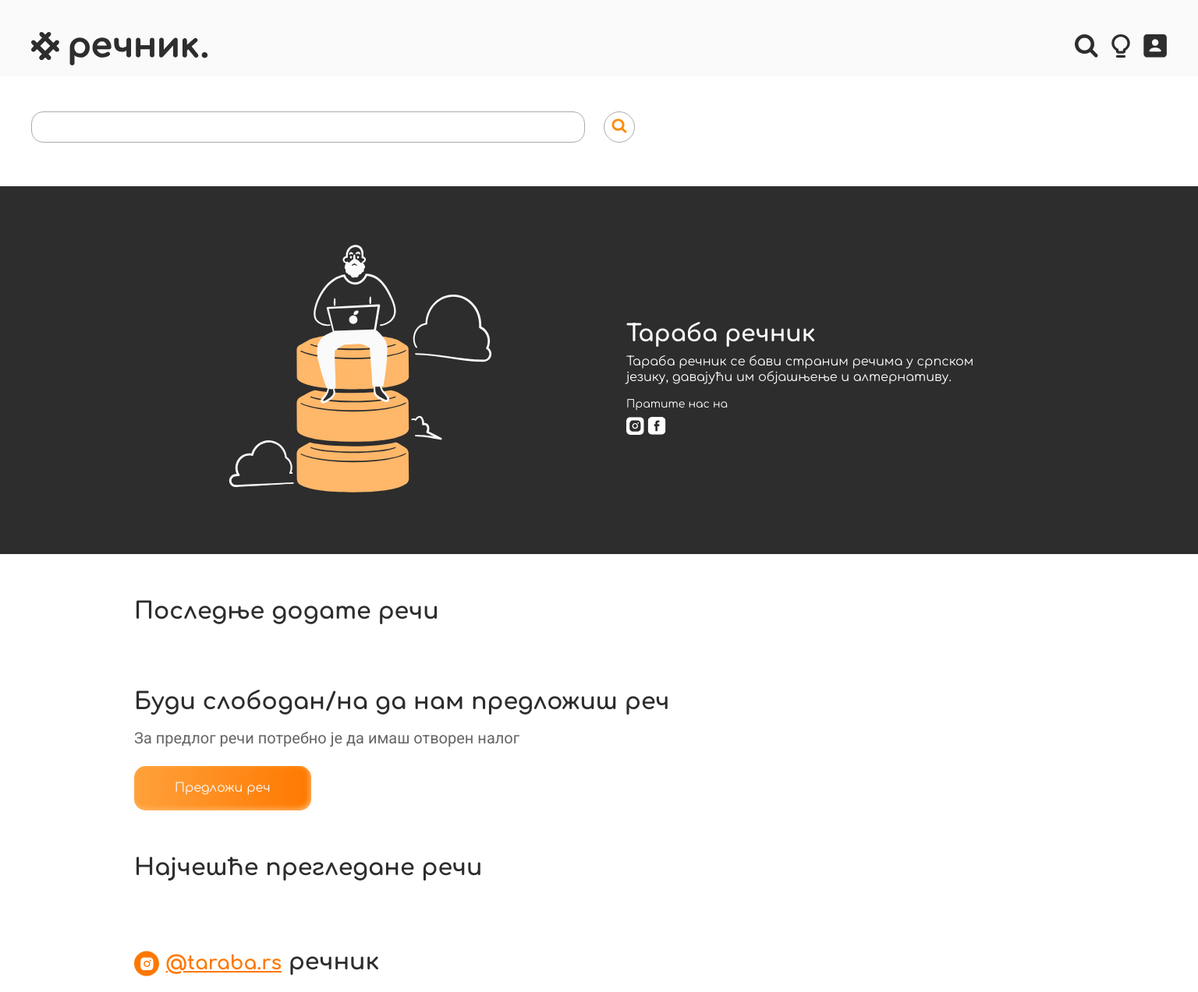
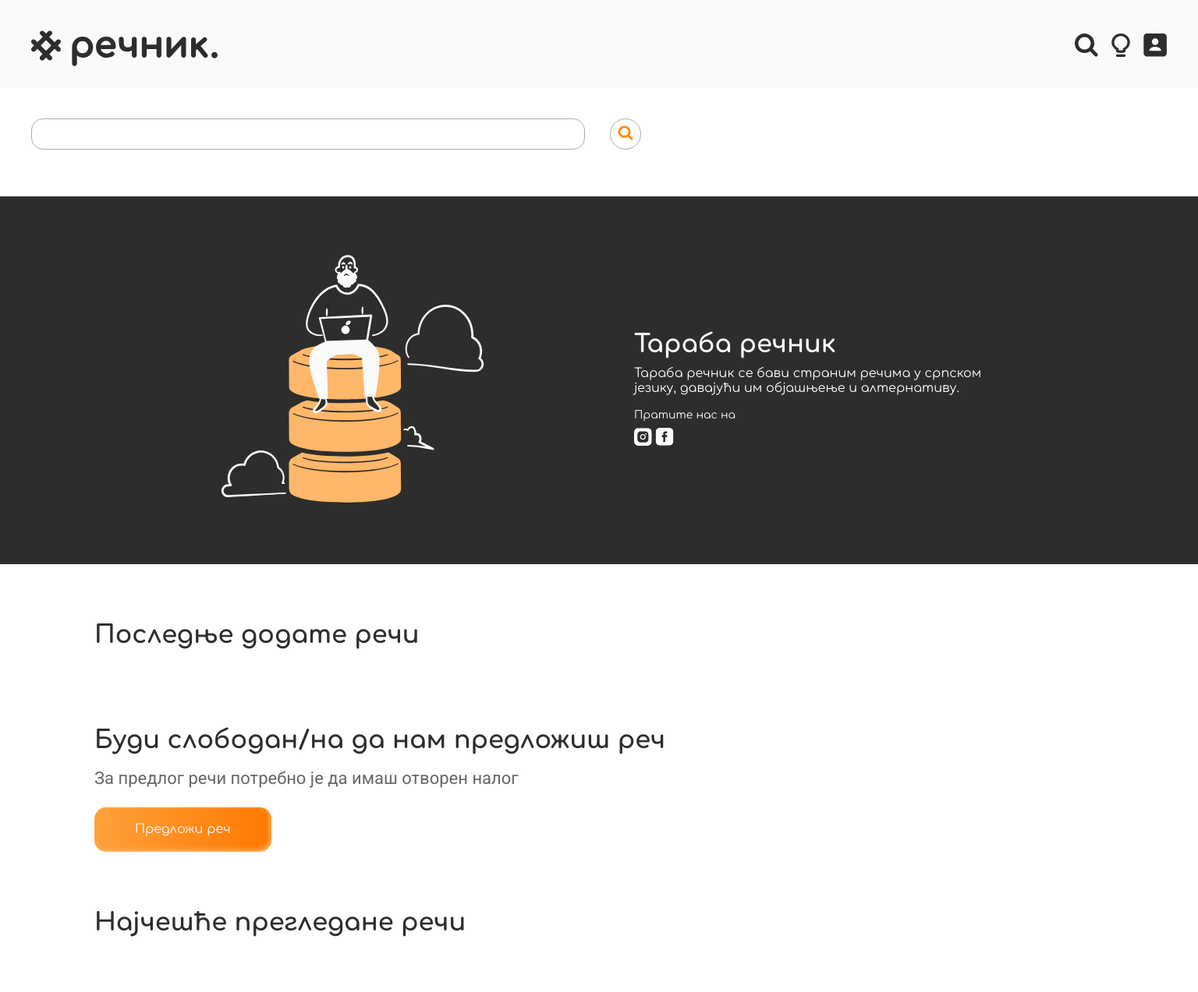
Before and after one commit to stojic3/taraba, a plain HTML site: page index.html in a window 1536 px wide. Shown: the top 1273 px of the page at 78% size. Drawn offline with Linux system fonts and the light colour scheme.

Commit message:
MEDIA QUERY 1440PX

```diff
--- a/styles/_header.scss
+++ b/styles/_header.scss
@@ -10,6 +10,10 @@
   @media (min-width: 48rem) {
     padding-left: 2.5rem;
     padding-right: 2.5rem;
+  }
+  @media (min-width: 90rem) {
+    padding-top: 1.977rem;
+    padding-bottom: 1.53rem;
   }
 }
 
@@ -25,6 +29,9 @@
     }
     @media (min-width: 85.375rem) {
       height: 3.3125rem;
+    }
+    @media (min-width: 90rem) {
+      height: 3.5rem;
     }
   }
 
@@ -57,7 +64,9 @@
     }
     @media (min-width: 85.375rem) {
       width: 2.1875rem;
-      width: 2.1875rem;
+    }
+    @media (min-width: 90rem) {
+      width: 2.3125rem;
     }
   }
 }
--- a/styles/_hero.scss
+++ b/styles/_hero.scss
@@ -17,6 +17,9 @@
   }
   @media (min-width: 85.375rem) {
     gap: 10.25rem;
+  }
+  @media (min-width: 90rem) {
+    gap: 11.5rem;
   }
 }
 
--- a/styles/_instagram.scss
+++ b/styles/_instagram.scss
@@ -14,17 +14,13 @@
   @media (min-width: 48rem) {
     width: 2.016rem;
   }
+  @media (min-width: 85.375rem) {
+    width: 2.3125rem;
+  }
 }
 
 .instagram__link {
   color: $clr--accent;
-  font-size: 1.125rem;
-  line-height: 1.375;
-
-  @media (min-width: 48rem) {
-    font-size: 1.5625rem;
-    line-height: 1.89875;
-  }
 }
 
 .img__container {
@@ -36,6 +32,9 @@
   @media (min-width: 48rem) {
     padding-top: 1.5rem;
   }
+  @media (min-width: 85.375rem) {
+    padding-top: 2rem;
+  }
   & img {
     min-width: 10rem;
     border-radius: $b-rad;
@@ -46,5 +45,8 @@
     @media (min-width: 85.375rem) {
       max-width: 18.875rem;
     }
+    @media (min-width: 85.375rem) {
+      max-width: 20.0625rem;
+    }
   }
 }
--- a/styles/_navigation.scss
+++ b/styles/_navigation.scss
@@ -7,6 +7,10 @@
 
   @media (min-width: 48rem) {
     padding-top: 2.8125rem;
+  }
+  @media (min-width: 90rem) {
+    padding-top: 2.5rem;
+    padding-bottom: 3.75rem;
   }
   .btn__nav_expand {
     & img {
@@ -25,6 +29,10 @@
   display: flex;
   flex-direction: row;
   gap: 1.5rem;
+
+  @media (min-width: 90rem) {
+    gap: 2rem;
+  }
   .letters {
     height: 2.5rem;
     width: 12.5rem;
--- a/styles/abstracts/_config.scss
+++ b/styles/abstracts/_config.scss
@@ -43,7 +43,8 @@ h2,
 h3 {
   font-family: $font-primary;
 }
-h2 {
+h2,
+.instagram__link {
   font-weight: 700;
   font-size: 1.125rem;
   line-height: 1.375rem;
@@ -56,6 +57,10 @@ h2 {
   @media (min-width: 85.375rem) {
     font-size: 1.875rem;
     line-height: 2.278rem;
+  }
+  @media (min-width: 90rem) {
+    font-size: 2rem;
+    line-height: 2.43rem;
   }
 }
 
@@ -71,6 +76,10 @@ h2 {
   @media (min-width: 85.375rem) {
     font-size: 1.25rem;
     line-height: 1.465rem;
+  }
+  @media (min-width: 90rem) {
+    font-size: 1.375rem;
+    line-height: 1.61rem;
   }
 }
 
@@ -98,28 +107,3 @@ h2 {
     font-size: 1rem;
   }
 }
-
-.main__nav,
-.last-added__section,
-.suggest-word__section,
-.frequently__section,
-.instagram__section {
-  @media (min-width: 48rem) {
-    padding-left: 2.5rem;
-    padding-right: 2.5rem;
-  }
-}
-
-.last-added__section,
-.suggest-word__section,
-.frequently__section,
-.instagram__section {
-  @media (min-width: 64rem) {
-    padding-left: 8rem;
-    padding-right: 8rem;
-  }
-  @media (min-width: 85.375rem) {
-    padding: 0 10.75rem;
-    margin-top: 3.5rem;
-  }
-}
--- /dev/null
+++ b/styles/abstracts/_paddings.scss
@@ -0,0 +1,28 @@
+.main__nav,
+.last-added__section,
+.suggest-word__section,
+.frequently__section,
+.instagram__section {
+  @media (min-width: 48rem) {
+    padding-left: 2.5rem;
+    padding-right: 2.5rem;
+  }
+}
+
+.last-added__section,
+.suggest-word__section,
+.frequently__section,
+.instagram__section {
+  @media (min-width: 64rem) {
+    padding-left: 8rem;
+    padding-right: 8rem;
+  }
+  @media (min-width: 85.375rem) {
+    padding: 0 10.75rem;
+    margin-top: 3.5rem;
+  }
+  @media (min-width: 90rem) {
+    padding: 0 7.5625rem;
+    margin-top: 4.5rem;
+  }
+}
--- a/styles/main.scss
+++ b/styles/main.scss
@@ -7,3 +7,4 @@
 @import "./suggest.scss";
 @import "./frequently.scss";
 @import "./instagram.scss";
+@import "./abstracts/paddings.scss";
```
Also changed, not shown: styles/main.css, 1 other file.
